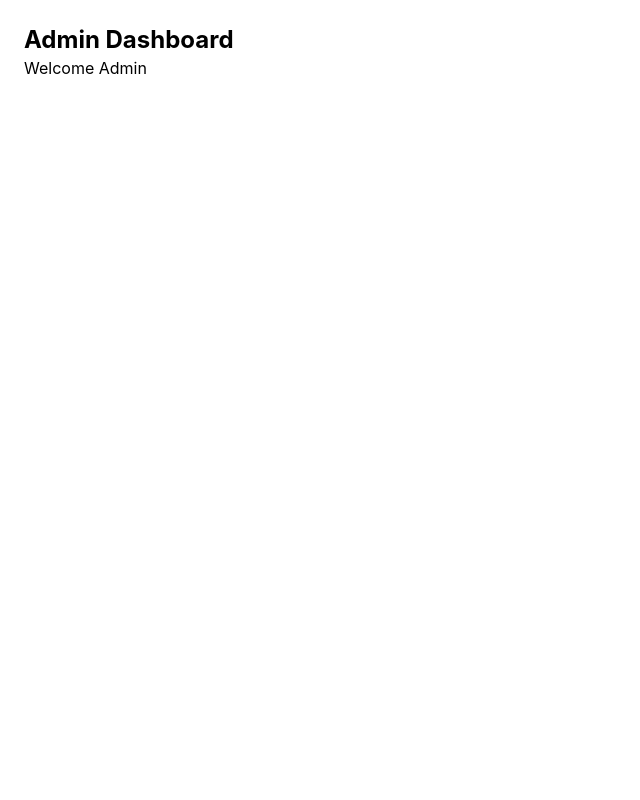
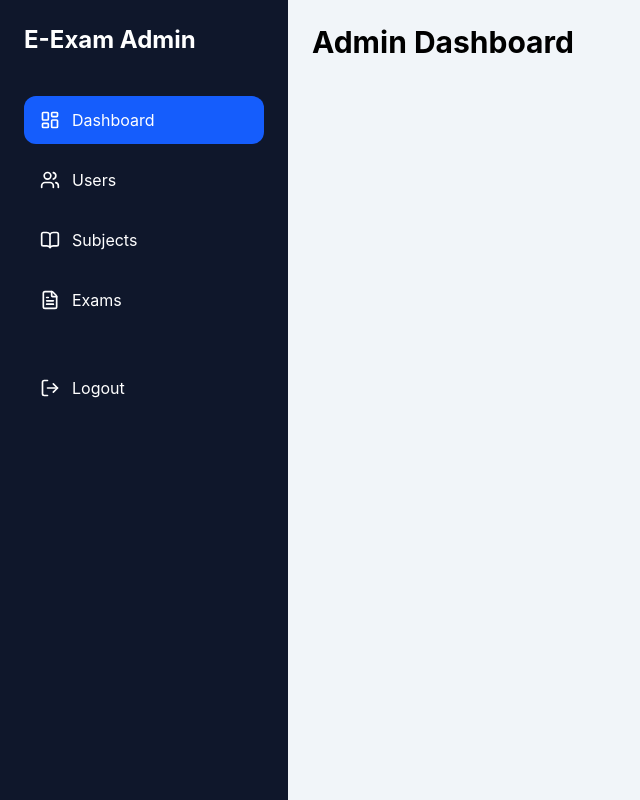
Before and after one commit to MansiThakkar2699/E-exam-frontend, a React app: page /admin/dashboard in a window 1280 px wide. Shown: the whole page, without its empty margins (0-640 px from the left). Built offline with nearby package versions, Linux system fonts and the light colour scheme; sample sign-in values are in the browser's storage; the HTML template or start-up script is replaced by a standard one.

Commit message:
all users dashboard and layout page added

```diff
--- a/src/App.jsx
+++ b/src/App.jsx
@@ -1,39 +1,67 @@
 import { BrowserRouter, Routes, Route, Navigate } from "react-router-dom";
 import { ToastContainer } from "react-toastify";
-import "react-toastify/dist/ReactToastify.css";
+
 import Login from "./pages/Login";
 import Register from "./pages/Register";
+import Unauthorized from "./pages/Unauthorized";
+
 import AdminDashboard from "./pages/AdminDashboard";
 import FacultyDashboard from "./pages/FacultyDashboard";
 import StudentDashboard from "./pages/StudentDashboard";
 
+import ProtectedRoute from "./components/ProtectedRoute";
+
+import AdminLayout from "./layouts/AdminLayout";
+import FacultyLayout from "./layouts/FacultyLayout";
+import StudentLayout from "./layouts/StudentLayout";
+
 function App() {
-  const token = localStorage.getItem("token");
-
   return (
     <>
       <BrowserRouter>
         <Routes>
-        <Route
-          path="/"
-          element={token ? <Navigate to="/student/dashboard" /> : <Navigate to="/login" />}
-        />
+          <Route path="/" element={<Navigate to="/login" />} />
 
           <Route path="/login" element={<Login />} />
           <Route path="/register" element={<Register />} />
+          <Route path="/unauthorized" element={<Unauthorized />} />
 
-        <Route path="/admin/dashboard" element={<AdminDashboard />} />
-        <Route path="/faculty/dashboard" element={<FacultyDashboard />} />
-        <Route path="/student/dashboard" element={<StudentDashboard />} />
+          <Route
+            path="/admin/dashboard"
+            element={
+              <ProtectedRoute allowedRoles={["admin"]}>
+                <AdminLayout>
+                  <AdminDashboard />
+                </AdminLayout>
+              </ProtectedRoute>
+            }
+          />
+
+          <Route
+            path="/faculty/dashboard"
+            element={
+              <ProtectedRoute allowedRoles={["faculty"]}>
+                <FacultyLayout>
+                  <FacultyDashboard />
+                </FacultyLayout>
+              </ProtectedRoute>
+            }
+          />
+
+          <Route
+            path="/student/dashboard"
+            element={
+              <ProtectedRoute allowedRoles={["student"]}>
+                <StudentLayout>
+                  <StudentDashboard />
+                </StudentLayout>
+              </ProtectedRoute>
+            }
+          />
         </Routes>
       </BrowserRouter>
 
-    <ToastContainer
-        position="top-right"
-        autoClose={3000}
-        theme="colored"
-      />
-
+      <ToastContainer />
     </>
   );
 }
--- /dev/null
+++ b/src/components/ProtectedRoute.jsx
@@ -0,0 +1,19 @@
+import React from "react";
+import { Navigate } from "react-router-dom";
+
+const ProtectedRoute = ({ children, allowedRoles }) => {
+  const token = localStorage.getItem("token");
+  const user = JSON.parse(localStorage.getItem("user"));
+
+  if (!token) {
+    return <Navigate to="/login" />;
+  }
+
+  if (!user || !allowedRoles.includes(user.role)) {
+    return <Navigate to="/unauthorized" />;
+  }
+
+  return children;
+};
+
+export default ProtectedRoute;
--- /dev/null
+++ b/src/components/admin/AdminSidebar.jsx
@@ -0,0 +1,77 @@
+import React from "react";
+import {
+  LayoutDashboard,
+  Users,
+  BookOpen,
+  FileText,
+  LogOut,
+} from "lucide-react";
+import { Link, useLocation, useNavigate } from "react-router-dom";
+
+const AdminSidebar = () => {
+  const location = useLocation();
+  const navigate = useNavigate();
+
+  const menu = [
+    {
+      name: "Dashboard",
+      path: "/admin/dashboard",
+      icon: <LayoutDashboard size={20} />,
+    },
+    {
+      name: "Users",
+      path: "/admin/users",
+      icon: <Users size={20} />,
+    },
+    {
+      name: "Subjects",
+      path: "/admin/subjects",
+      icon: <BookOpen size={20} />,
+    },
+    {
+      name: "Exams",
+      path: "/admin/exams",
+      icon: <FileText size={20} />,
+    },
+  ];
+
+  const logoutHandler = () => {
+    localStorage.clear();
+    navigate("/login");
+  };
+
+  return (
+    <div className="w-72 bg-slate-900 text-white min-h-screen p-6">
+      <h1 className="text-2xl font-bold mb-10">
+        E-Exam Admin
+      </h1>
+
+      <div className="space-y-3">
+        {menu.map((item) => (
+          <Link
+            key={item.name}
+            to={item.path}
+            className={`flex items-center gap-3 px-4 py-3 rounded-xl transition ${
+              location.pathname === item.path
+                ? "bg-blue-600"
+                : "hover:bg-slate-800"
+            }`}
+          >
+            {item.icon}
+            {item.name}
+          </Link>
+        ))}
+      </div>
+
+      <button
+        onClick={logoutHandler}
+        className="mt-10 flex items-center gap-3 px-4 py-3 rounded-xl hover:bg-red-600 transition w-full"
+      >
+        <LogOut size={20} />
+        Logout
+      </button>
+    </div>
+  );
+};
+
+export default AdminSidebar;
--- /dev/null
+++ b/src/components/faculty/FacultySidebar.jsx
@@ -0,0 +1,71 @@
+import React from "react";
+import {
+  LayoutDashboard,
+  FileText,
+  ClipboardCheck,
+  LogOut,
+} from "lucide-react";
+import { Link, useLocation, useNavigate } from "react-router-dom";
+
+const FacultySidebar = () => {
+  const location = useLocation();
+  const navigate = useNavigate();
+
+  const menu = [
+    {
+      name: "Dashboard",
+      path: "/faculty/dashboard",
+      icon: <LayoutDashboard size={20} />,
+    },
+    {
+      name: "Exams",
+      path: "/faculty/exams",
+      icon: <FileText size={20} />,
+    },
+    {
+      name: "Evaluation",
+      path: "/faculty/evaluation",
+      icon: <ClipboardCheck size={20} />,
+    },
+  ];
+
+  const logoutHandler = () => {
+    localStorage.clear();
+    navigate("/login");
+  };
+
+  return (
+    <div className="w-72 bg-indigo-900 text-white min-h-screen p-6">
+      <h1 className="text-2xl font-bold mb-10">
+        Faculty Panel
+      </h1>
+
+      <div className="space-y-3">
+        {menu.map((item) => (
+          <Link
+            key={item.name}
+            to={item.path}
+            className={`flex items-center gap-3 px-4 py-3 rounded-xl transition ${
+              location.pathname === item.path
+                ? "bg-blue-600"
+                : "hover:bg-indigo-800"
+            }`}
+          >
+            {item.icon}
+            {item.name}
+          </Link>
+        ))}
+      </div>
+
+      <button
+        onClick={logoutHandler}
+        className="mt-10 flex items-center gap-3 px-4 py-3 rounded-xl hover:bg-red-600 transition w-full"
+      >
+        <LogOut size={20} />
+        Logout
+      </button>
+    </div>
+  );
+};
+
+export default FacultySidebar;
--- /dev/null
+++ b/src/components/student/StudentSidebar.jsx
@@ -0,0 +1,71 @@
+import React from "react";
+import {
+  LayoutDashboard,
+  FileText,
+  Trophy,
+  LogOut,
+} from "lucide-react";
+import { Link, useLocation, useNavigate } from "react-router-dom";
+
+const StudentSidebar = () => {
+  const location = useLocation();
+  const navigate = useNavigate();
+
+  const menu = [
+    {
+      name: "Dashboard",
+      path: "/student/dashboard",
+      icon: <LayoutDashboard size={20} />,
+    },
+    {
+      name: "Available Exams",
+      path: "/student/exams",
+      icon: <FileText size={20} />,
+    },
+    {
+      name: "Results",
+      path: "/student/results",
+      icon: <Trophy size={20} />,
+    },
+  ];
+
+  const logoutHandler = () => {
+    localStorage.clear();
+    navigate("/login");
+  };
+
+  return (
+    <div className="w-72 bg-cyan-900 text-white min-h-screen p-6">
+      <h1 className="text-2xl font-bold mb-10">
+        Student Panel
+      </h1>
+
+      <div className="space-y-3">
+        {menu.map((item) => (
+          <Link
+            key={item.name}
+            to={item.path}
+            className={`flex items-center gap-3 px-4 py-3 rounded-xl transition ${
+              location.pathname === item.path
+                ? "bg-blue-600"
+                : "hover:bg-cyan-800"
+            }`}
+          >
+            {item.icon}
+            {item.name}
+          </Link>
+        ))}
+      </div>
+
+      <button
+        onClick={logoutHandler}
+        className="mt-10 flex items-center gap-3 px-4 py-3 rounded-xl hover:bg-red-600 transition w-full"
+      >
+        <LogOut size={20} />
+        Logout
+      </button>
+    </div>
+  );
+};
+
+export default StudentSidebar;
--- /dev/null
+++ b/src/layouts/AdminLayout.jsx
@@ -0,0 +1,15 @@
+import React from "react";
+import AdminSidebar from "../components/admin/AdminSidebar";
+
+const AdminLayout = ({ children }) => {
+  return (
+    <div className="flex">
+      <AdminSidebar />
+      <div className="flex-1 bg-slate-100 min-h-screen p-6">
+        {children}
+      </div>
+    </div>
+  );
+};
+
+export default AdminLayout;
--- /dev/null
+++ b/src/layouts/FacultyLayout.jsx
@@ -0,0 +1,15 @@
+import React from "react";
+import FacultySidebar from "../components/faculty/FacultySidebar";
+
+const FacultyLayout = ({ children }) => {
+  return (
+    <div className="flex">
+      <FacultySidebar />
+      <div className="flex-1 bg-slate-100 min-h-screen p-6">
+        {children}
+      </div>
+    </div>
+  );
+};
+
+export default FacultyLayout;
--- /dev/null
+++ b/src/layouts/StudentLayout.jsx
@@ -0,0 +1,15 @@
+import React from "react";
+import StudentSidebar from "../components/student/StudentSidebar";
+
+const StudentLayout = ({ children }) => {
+  return (
+    <div className="flex">
+      <StudentSidebar />
+      <div className="flex-1 bg-slate-100 min-h-screen p-6">
+        {children}
+      </div>
+    </div>
+  );
+};
+
+export default StudentLayout;
--- a/src/pages/AdminDashboard.jsx
+++ b/src/pages/AdminDashboard.jsx
@@ -1,8 +1,7 @@
 const AdminDashboard = () => {
   return (
-    <div className="p-6">
-      <h1 className="text-2xl font-bold">Admin Dashboard</h1>
-      <p>Welcome Admin</p>
+    <div>
+      <h1 className="text-3xl font-bold">Admin Dashboard</h1>
     </div>
   );
 };
--- a/src/pages/FacultyDashboard.jsx
+++ b/src/pages/FacultyDashboard.jsx
@@ -1,8 +1,7 @@
 const FacultyDashboard = () => {
   return (
-    <div className="p-6">
-      <h1 className="text-2xl font-bold">Faculty Dashboard</h1>
-      <p>Welcome Faculty</p>
+    <div>
+      <h1 className="text-3xl font-bold">Faculty Dashboard</h1>
     </div>
   );
 };
--- a/src/pages/StudentDashboard.jsx
+++ b/src/pages/StudentDashboard.jsx
@@ -1,8 +1,7 @@
 const StudentDashboard = () => {
   return (
-    <div className="p-6">
-      <h1 className="text-2xl font-bold">Student Dashboard</h1>
-      <p>Welcome Student</p>
+   <div>
+      <h1 className="text-3xl font-bold">Student Dashboard</h1>
     </div>
   );
 };
--- /dev/null
+++ b/src/pages/Unauthorized.jsx
@@ -0,0 +1,30 @@
+import React from "react";
+import { ShieldAlert } from "lucide-react";
+import { Link } from "react-router-dom";
+
+const Unauthorized = () => {
+  return (
+    <div className="min-h-screen flex items-center justify-center bg-slate-100 px-4">
+      <div className="bg-white shadow-xl rounded-3xl p-10 text-center max-w-md">
+        <ShieldAlert className="mx-auto text-red-500 mb-5" size={70} />
+
+        <h1 className="text-3xl font-bold text-slate-800">
+          Access Denied
+        </h1>
+
+        <p className="text-slate-500 mt-3">
+          You are not authorized to access this page.
+        </p>
+
+        <Link
+          to="/login"
+          className="inline-block mt-6 bg-blue-600 text-white px-6 py-3 rounded-xl hover:bg-blue-700"
+        >
+          Go to Login
+        </Link>
+      </div>
+    </div>
+  );
+};
+
+export default Unauthorized;
```
Lines whose indentation alone changed are shown as unchanged.
